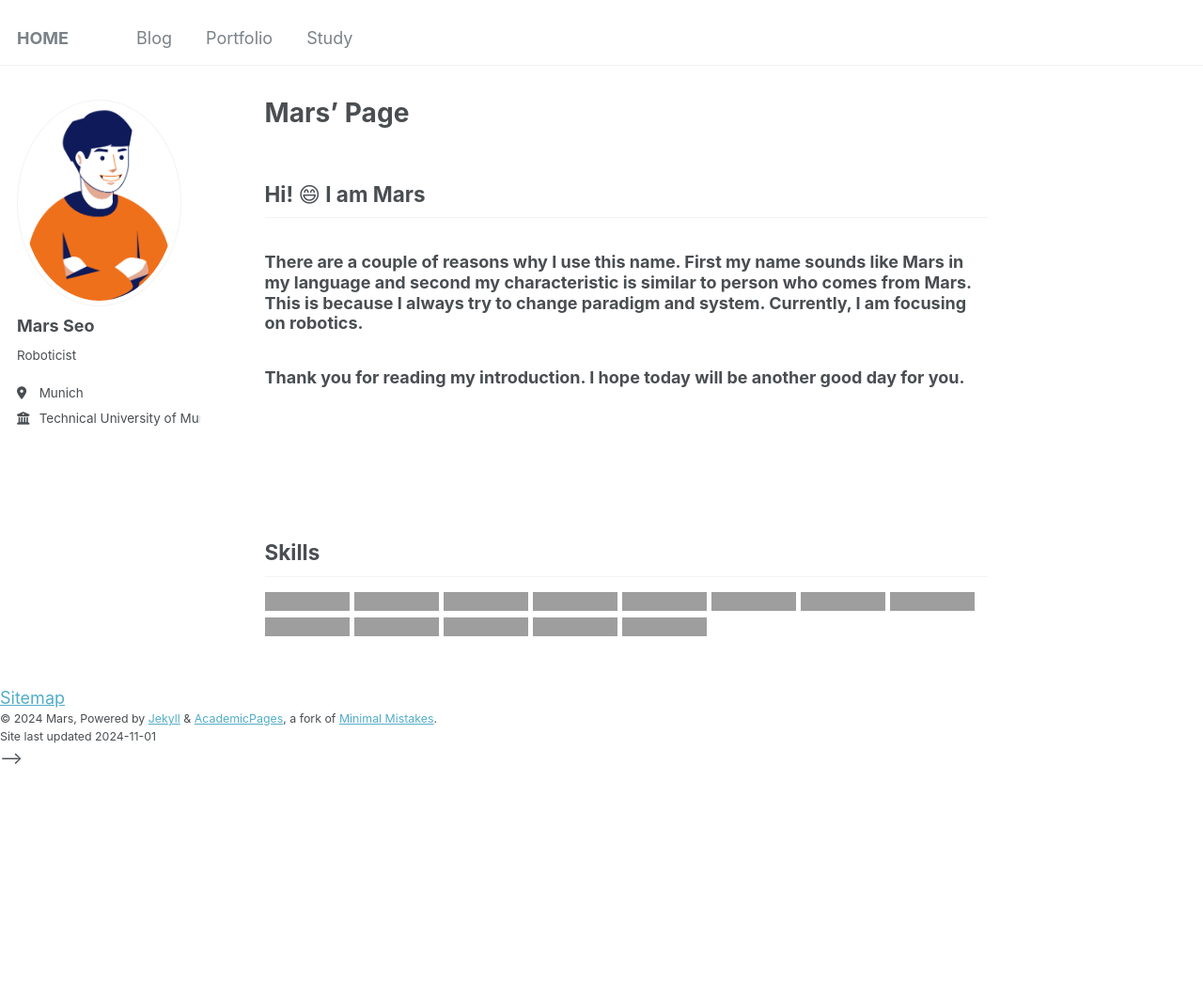
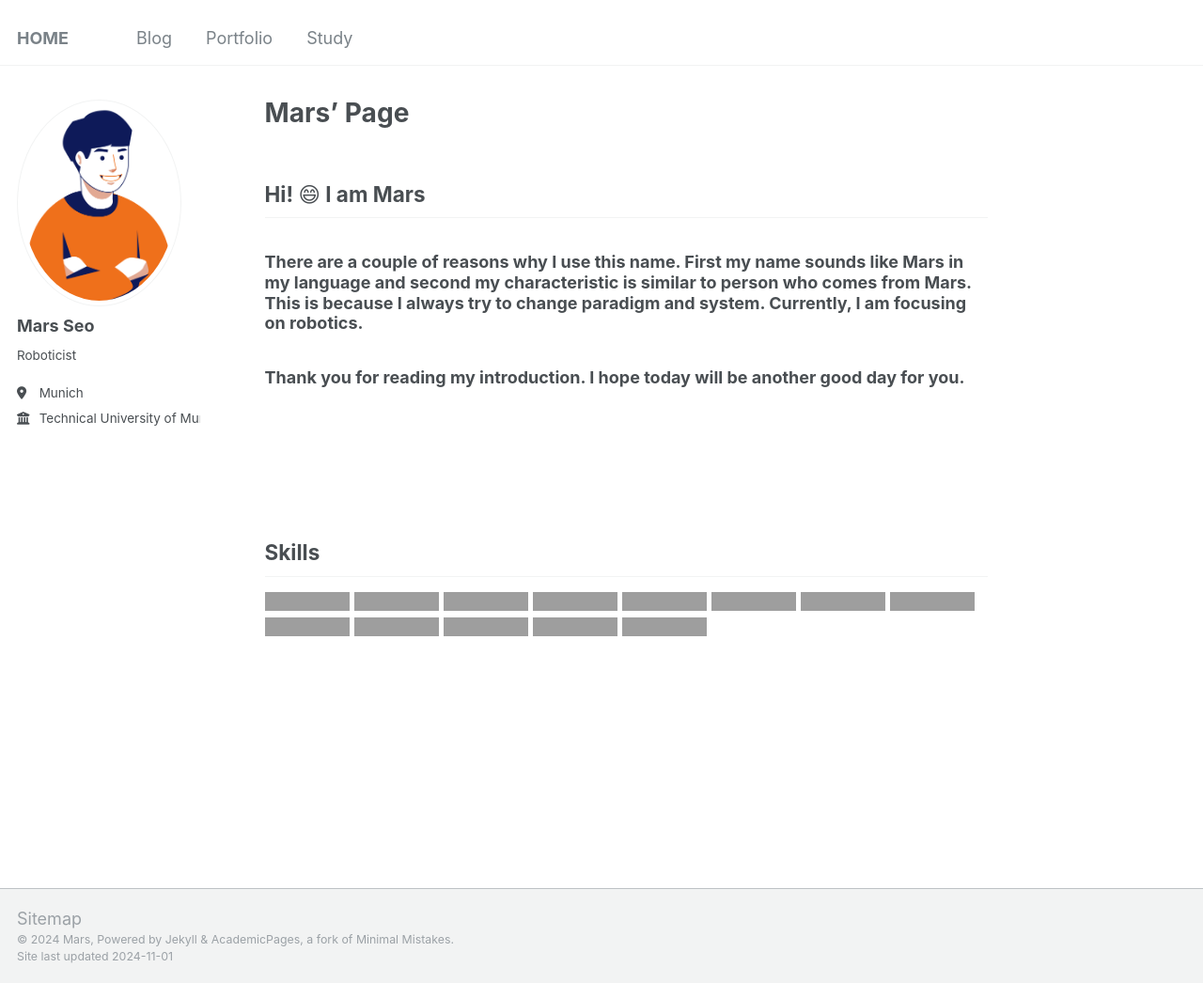
Before and after one commit to mars-hss/mars-hss.github.io, a Jekyll site: the page built from _pages/about.md, in a window 1280 px wide and 1046 px high, cut to the strip 0-1046 px from the top of the window. Shown: the whole strip at 94% size. Built offline with Jekyll 4.4.1, drawn with Linux system fonts in a browser that asks for light colours; emoji names are drawn with the system emoji font; grey boxes are pictures that could not be loaded.

Commit message:
back to original

```diff
--- a/_layouts/default.html
+++ b/_layouts/default.html
@@ -18,10 +18,7 @@
 
     {{ content }}
 
-
-  </body>
-</html>
-<!-- <div class="page__footer">
+    <div class="page__footer">
       <footer>
         {% include footer/custom.html %}
         {% include footer.html %}
@@ -29,4 +26,6 @@
     </div>
 
     {% include scripts.html %}
--->
+
+  </body>
+</html>
```
Also changed, not shown: _study/state_estimation.md (+2 -0 lines).
